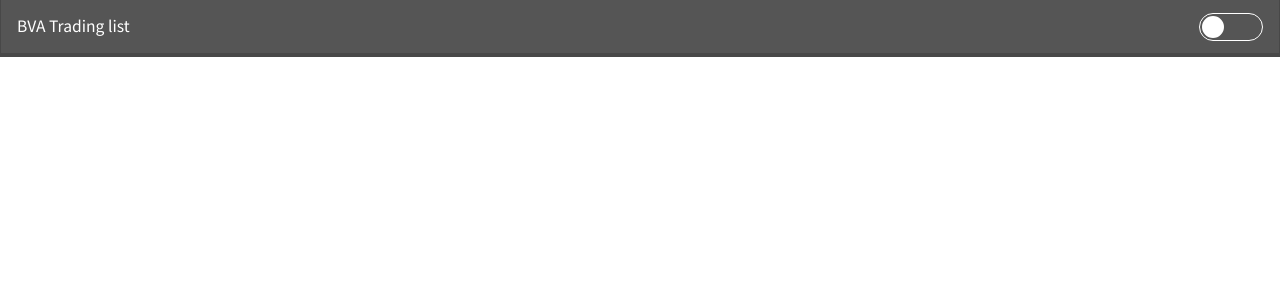
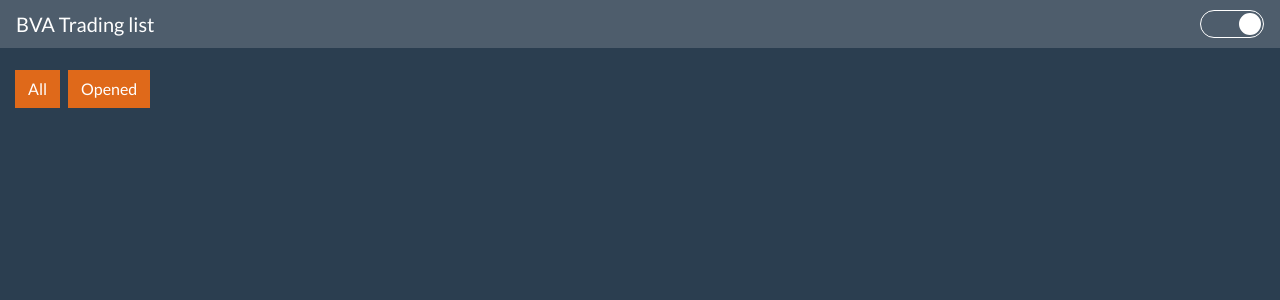
Before and after one commit to Kinsamadesu/bva-trading-list, a React (Create React App) app: page / in a window 1280 px wide. Shown: the top 300 px of the page. Built offline with nearby package versions, Linux system fonts and the light colour scheme; no server answers.

Commit message:
Added filters

```diff
--- a/src/App.css
+++ b/src/App.css
@@ -26,10 +26,11 @@ input {
   background: transparent;
   border: 1px solid #fff;
   height: 28px;
+  margin: 0;
 }
 
 .toggle-item:before {
-  content: "";
+  content: '';
   position: absolute;
   display: block;
   transition: all 0.2s ease;
@@ -46,3 +47,7 @@ input {
 #transparent:checked + label:before {
   transform: translateX(36px);
 }
+
+.tradeTable {
+  text-align: center;
+}
--- a/src/App.tsx
+++ b/src/App.tsx
@@ -1,24 +1,22 @@
 import React, { useCallback, useEffect, useState } from 'react'
 import { Col, Container, Row } from 'react-bootstrap'
-import { MarketPrices, UserDatas } from './Types'
+import { UserDatas } from './Types'
 import './App.css'
 import { TradeTable } from './Components/TradeTable'
 import TopBar from './Components/TopBar'
+import Filters from './Components/Filters'
 
 function App() {
   const [userDatas, setUserDatas] = useState<UserDatas>()
-  const [marketPrices, setMarketPrices] = useState<MarketPrices>()
-  const [theme, setTheme] = useState('light')
+  const [filter, setFilter] = useState('all')
+  const [theme, setTheme] = useState('dark')
 
   const refreshData = useCallback(async () => {
     const data = await fetch(
-      'https://bitcoinvsaltcoins.com/api/useropentradedsignals?key=60495594c34e57006886477a'
+      'https://bitcoinvsaltcoins.com/api/usertradedsignals?userid=1607'
     )
     const parsedData = await data.json()
-    const prices = await fetch('https://bitcoinvsaltcoins.com/api/prices')
-    const parcedPrices = await prices.json()
     setUserDatas(parsedData)
-    setMarketPrices(parcedPrices)
   }, [])
 
   useEffect(() => {
@@ -26,6 +24,11 @@ function App() {
     const theme = localStorage.getItem('theme')
     if (theme) {
       setTheme(theme)
+    }
+
+    const filter = localStorage.getItem('filter')
+    if (filter) {
+      setFilter(filter)
     }
   }, [refreshData])
 
@@ -37,6 +40,10 @@ function App() {
     }
   }, [theme])
 
+  useEffect(() => {
+    localStorage.setItem('filter', filter)
+  }, [filter])
+
   const setDark = () => {
     setTheme('dark')
   }
@@ -46,7 +53,7 @@ function App() {
 
   const strats: string[] = []
   const stratsView: JSX.Element[] = []
-  if (userDatas && marketPrices) {
+  if (userDatas) {
     userDatas.rows.forEach((r) => {
       if (strats.indexOf(r.stratname) === -1) {
         strats.push(r.stratname)
@@ -54,9 +61,20 @@ function App() {
     })
 
     strats.sort().forEach((s) => {
-      const rows = userDatas.rows.filter((r) => r.stratname === s)
+      let rows = userDatas.rows.filter((r) => r.stratname === s)
+      rows = rows.filter((r) => {
+        if (filter === 'opened') {
+          if (r.buy_price === null || r.sell_price === null) {
+            return true
+          }
+          return false
+        }
+        return true
+      })
+      if (rows.length > 0) {
         stratsView.push(
-        <React.Fragment key={s}>
+          <Row key={s} className="mt-4">
+            <Col>
               <Row>
                 <Col>
                   <h5>{s}</h5>
@@ -64,14 +82,13 @@ function App() {
               </Row>
               <Row>
                 <Col>
-              <TradeTable
-                marketPrices={marketPrices}
-                tradeRows={rows}
-              ></TradeTable>
+                  <TradeTable tradeRows={rows}></TradeTable>
                 </Col>
               </Row>
-        </React.Fragment>
+            </Col>
+          </Row>
         )
+      }
     })
   }
 
@@ -82,7 +99,10 @@ function App() {
         setDarkCallback={setDark}
         setLightCallback={setLight}
       ></TopBar>
-      <Container fluid>{stratsView}</Container>
+      <Container fluid>
+        <Filters setFilterCallback={setFilter}></Filters>
+        {stratsView}
+      </Container>
     </>
   )
 }
--- /dev/null
+++ b/src/Components/Filters.tsx
@@ -0,0 +1,17 @@
+import React from 'react'
+import { Button, Col, Row } from 'react-bootstrap'
+
+const Filters = ({ setFilterCallback }: { setFilterCallback: Function }) => {
+  return (
+    <Row>
+      <Col>
+        <Button onClick={() => setFilterCallback('all')}>All</Button>
+        <Button onClick={() => setFilterCallback('opened')} className="ml-2">
+          Opened
+        </Button>
+      </Col>
+    </Row>
+  )
+}
+
+export default Filters
--- a/src/Components/TradeTable.tsx
+++ b/src/Components/TradeTable.tsx
@@ -1,14 +1,8 @@
 import React from 'react'
 import { Table } from 'react-bootstrap'
-import { MarketPrices, TradeRow } from '../Types'
+import { TradeRow } from '../Types'
 
-export const TradeTable = ({
-  tradeRows,
-  marketPrices,
-}: {
-  tradeRows: TradeRow[]
-  marketPrices: MarketPrices
-}) => {
+export const TradeTable = ({ tradeRows }: { tradeRows: TradeRow[] }) => {
   const dateFormat = Intl.DateTimeFormat(undefined, {
     day: '2-digit',
     month: '2-digit',
@@ -18,7 +12,7 @@ export const TradeTable = ({
   })
 
   const listView = tradeRows.map((row: TradeRow) => {
-    const date =
+    const entryDate =
       row.type === 'LONG'
         ? row.buy_time
           ? row.buy_time
@@ -26,26 +20,29 @@ export const TradeTable = ({
         : row.sell_time
         ? row.sell_time
         : ''
+
+    const pnl = row.pnl ? Math.round(parseFloat(row.pnl) * 100) / 100 : 0
+
     return (
       <tr key={row.id}>
-        <td>{dateFormat.format(new Date(parseInt(date)))}</td>
+        <td>{dateFormat.format(new Date(parseInt(entryDate)))}</td>
         <td>{row.type}</td>
         <td>{row.pair}</td>
-        <td>{row.type === 'LONG' ? row.buy_price : row.sell_price}</td>
-        <td>{marketPrices[row.pair]}</td>
+        <td style={{ color: pnl > 0 ? 'green' : pnl < 0 ? 'red' : 'white' }}>
+          {row.pnl ? `${pnl}%` : '-'}
+        </td>
       </tr>
     )
   })
 
   return (
-    <Table striped responsive="md">
+    <Table className="tradeTable" striped responsive="md">
       <thead>
         <tr>
           <th>Entered</th>
           <th>Type</th>
           <th>Pair</th>
-          <th>Entered Price</th>
-          <th>Market Price</th>
+          <th>PnL</th>
         </tr>
       </thead>
       <tbody>{listView}</tbody>
--- a/src/Types.ts
+++ b/src/Types.ts
@@ -12,8 +12,6 @@ export type TradeRow = {
   sell_time: string | null
   buy_price: string | null
   sell_price: string | null
+  pnl: string | null
+  qty: string
 }
-
-export type MarketPrices = {
-  [key: string]: number
-}
```
Lines whose indentation alone changed are shown as unchanged.
